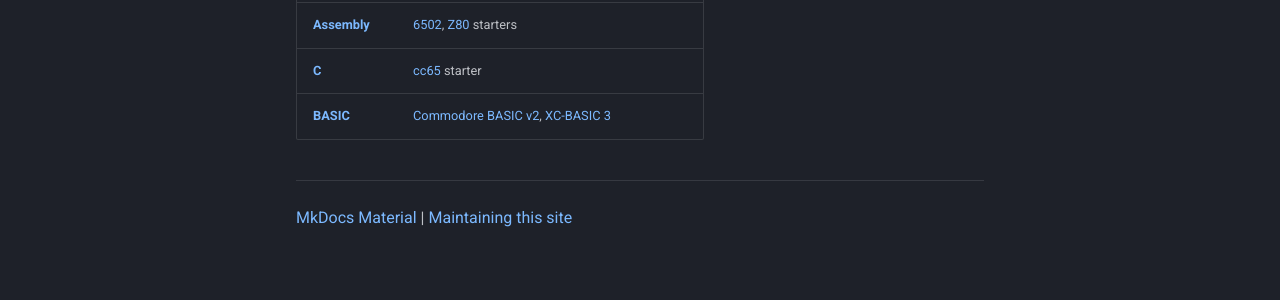
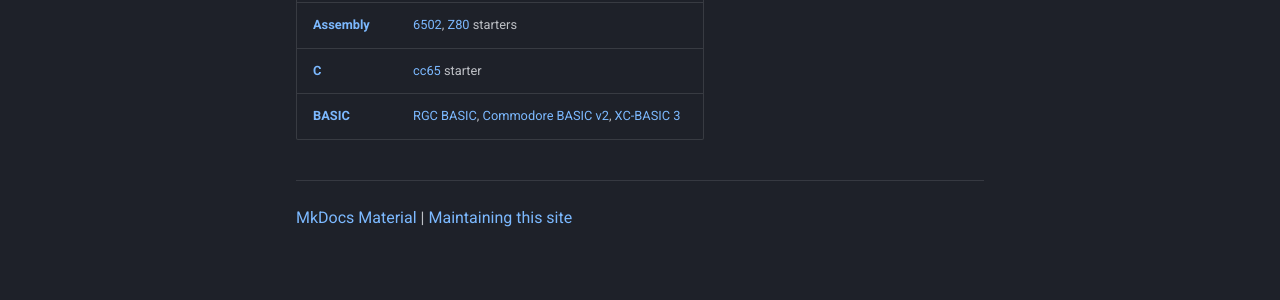
Before and after one commit to omiq/retrodocs, an MkDocs documentation site: the page built from docs/index.md, in a window 1280 px wide. Shown: the part 505-805 px from the top of the page. Built offline with MkDocs 1.6.1 and Material for MkDocs 9.7.7, drawn with Linux system fonts in a browser that asks for light colours; comment, search, counter and statistics services are not loaded.

Commit message:
Enhance BASIC section with RGC BASIC link
Updated BASIC section to include RGC BASIC reference.

```diff
--- a/docs/index.md
+++ b/docs/index.md
@@ -10,7 +10,7 @@
 | **[TRSE](trse/index.md)** | Turbo Rascal and built-in method reference |
 | **[Assembly](assembly/index.md)** | [6502](assembly/6502.md), [Z80](assembly/z80.md) starters |
 | **[C](c/index.md)** | [cc65](c/cc65.md) starter |
-| **[BASIC](basic/index.md)** | [Commodore BASIC v2](basic/commodore-basic-v2.md), [XC-BASIC 3](basic/xc-basic-3.md) |
+| **[BASIC](basic/index.md)** | [RGC BASIC](basic/rgc-basic/), [Commodore BASIC v2](basic/commodore-basic-v2.md), [XC-BASIC 3](basic/xc-basic-3.md) |
 
 
 
```
